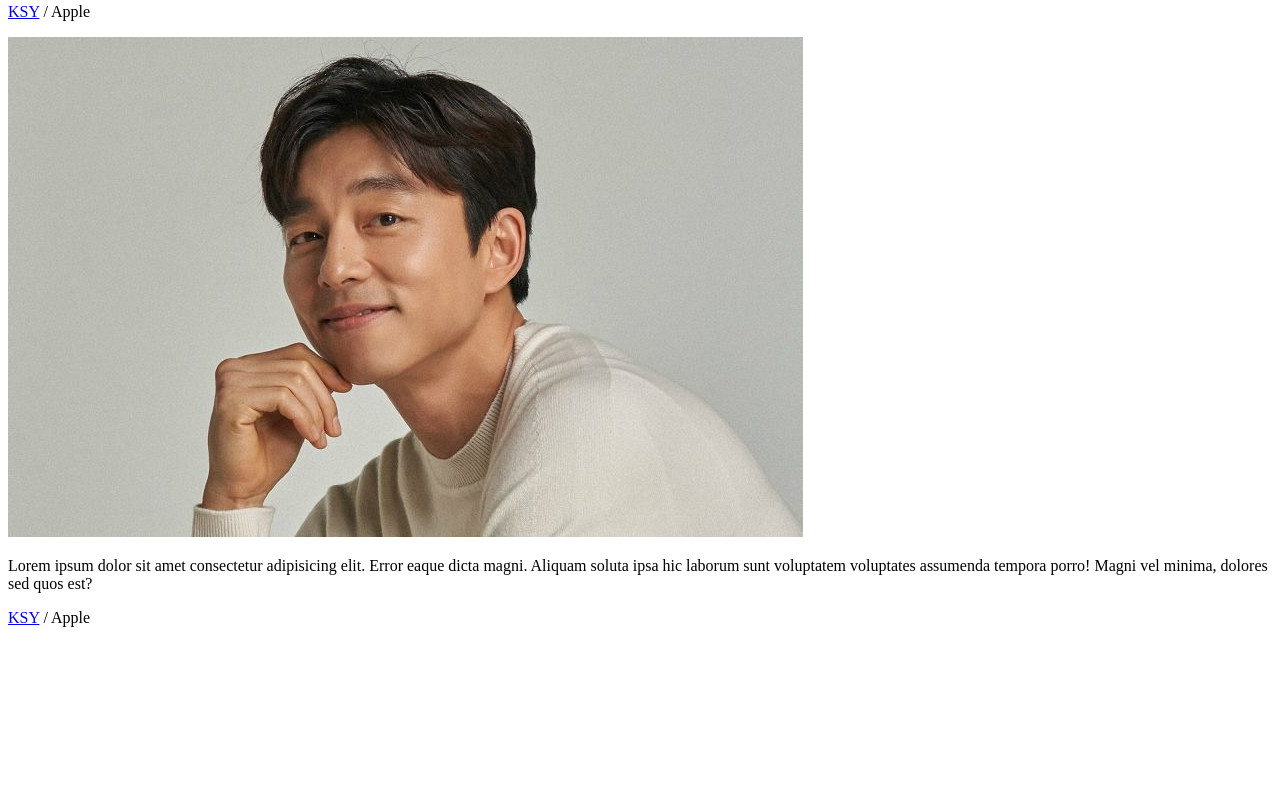
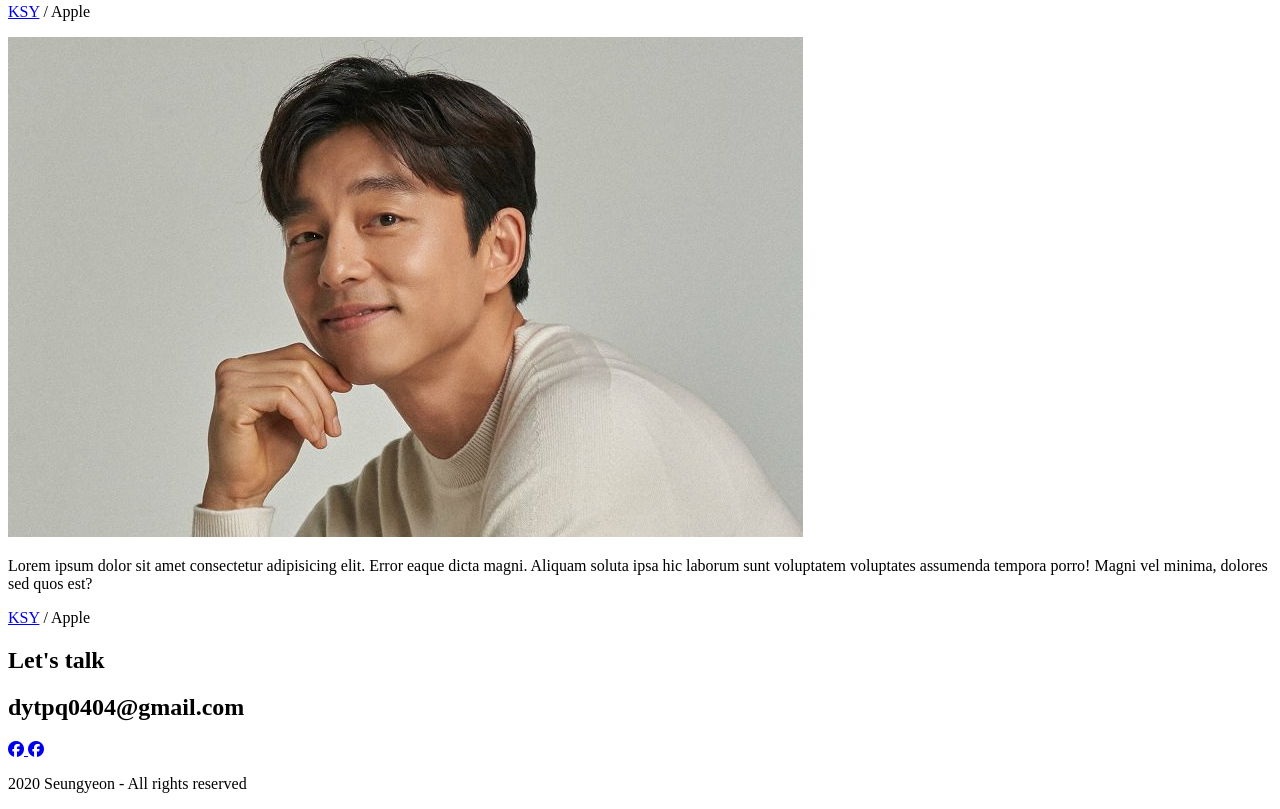
Before and after one commit to dytpq0404/portfolio, a plain HTML site: page index.html in a window 1280 px wide. Shown: the part 7549-8358 px from the top of the page. Before the commit the page ends 8192 px from the top, so only its background shows below. Drawn offline with Linux system fonts and the light colour scheme.

Commit message:
HTML: contact

```diff
--- a/index.html
+++ b/index.html
@@ -316,6 +316,18 @@
     </section>
 
     <!-- Contact -->
-    <section class="contact"></section>
+    <section class="contact">
+        <h1 class="contact__title">Let's talk</h1>
+        <h2 class="contact__email">dytpq0404@gmail.com</h2>
+        <div class="contact__links">
+            <a href="#" target="_blank">
+                <i class="fab fa-facebook"></i>
+            </a>
+            <a href="#" target="_blank">
+                <i class="fab fa-facebook"></i>
+            </a>
+        </div>
+        <p class="contact__rights">2020 Seungyeon - All rights reserved</p>
+    </section>
 </body>
 </html>
```
